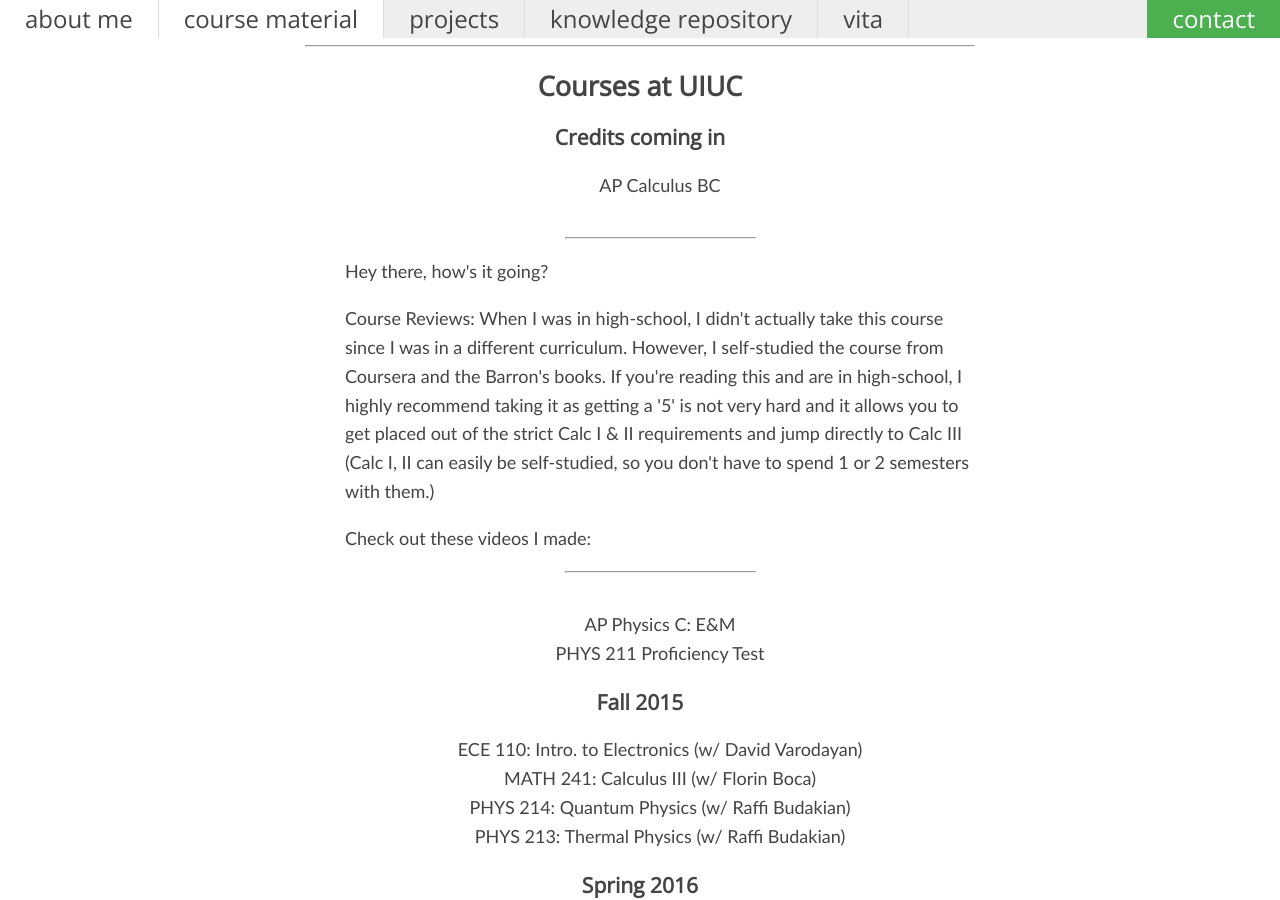
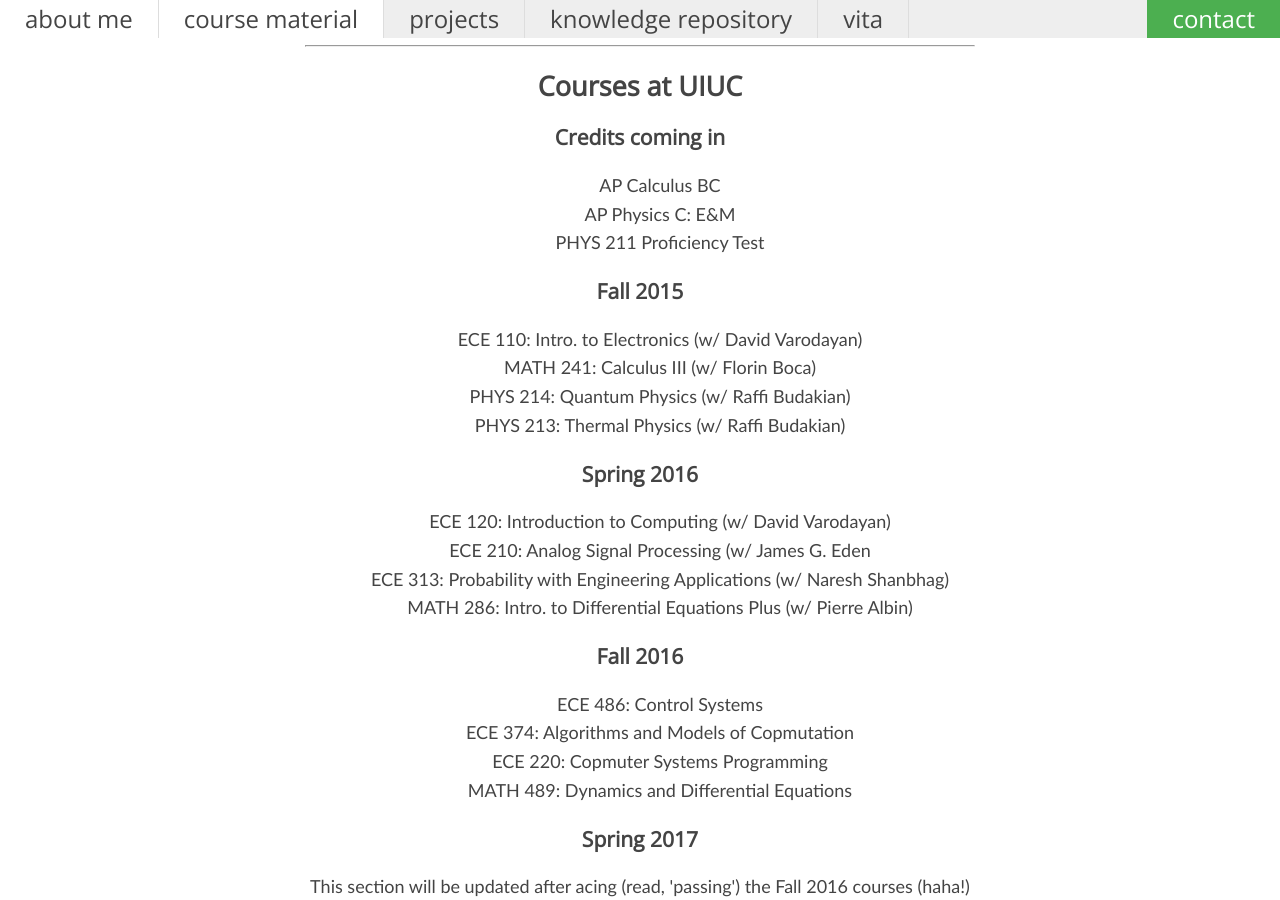
Before and after one commit to akashdeepdeb/akash.github.io, a Jekyll site: the page built from course_material/index.html, in a window 1280 px wide and 900 px high, scrolled down 612 px. Built offline with Jekyll 4.4.1, drawn with Linux system fonts in a browser that asks for light colours.

Commit message:
Update index.html

```diff
--- a/course_material/index.html
+++ b/course_material/index.html
@@ -54,7 +54,7 @@
 <ul>
  <li>
   <a href = "javascript:showhide('calcBC')">AP Calculus BC</a>
-  <div style = "text-align: left" id = "calcBC" style = "display:none;">
+  <div id = "calcBC" style = "text-align: left; display:none;">
    <br>
    <hr width = "30%">
    <p>Hey there, how's it going?</p>
```
